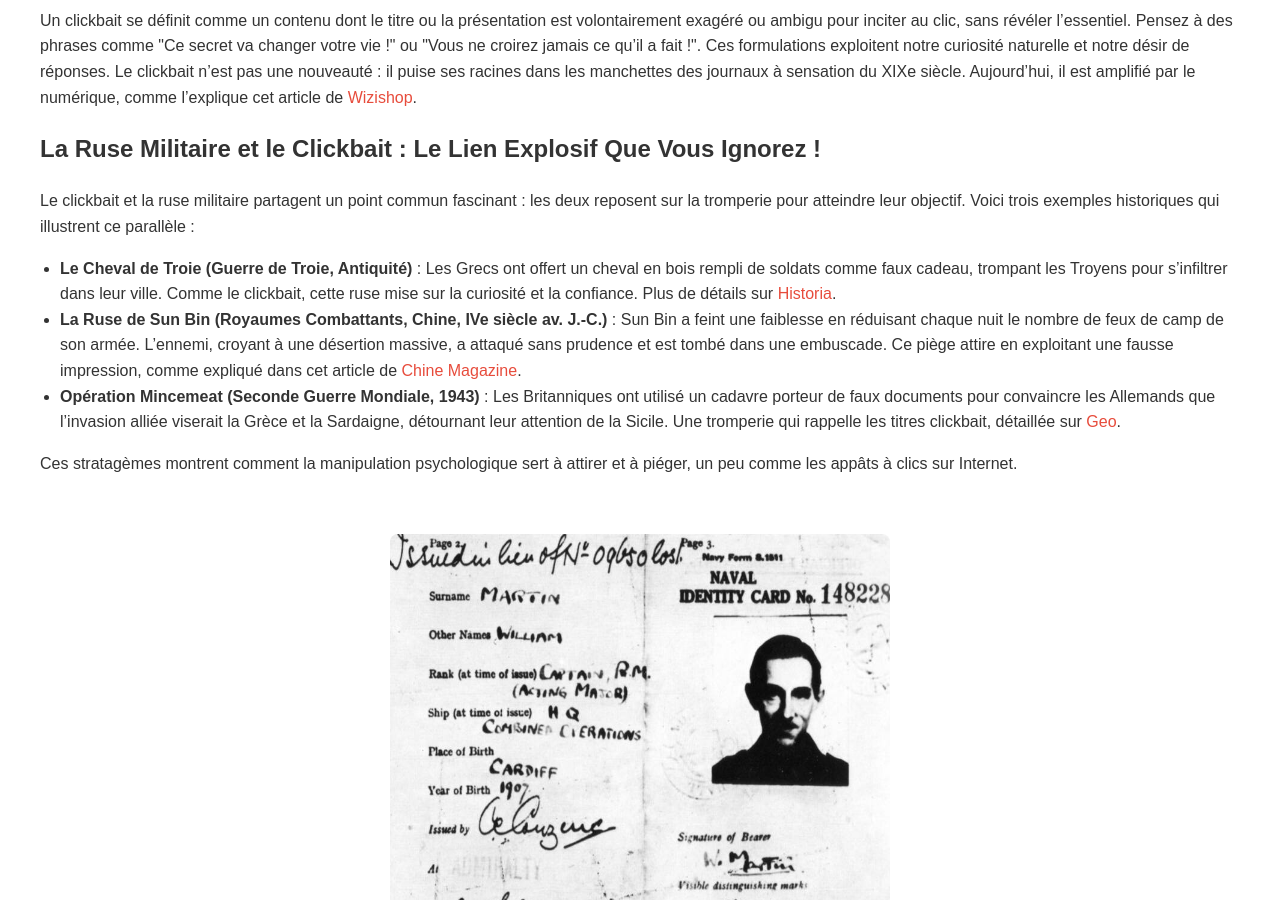
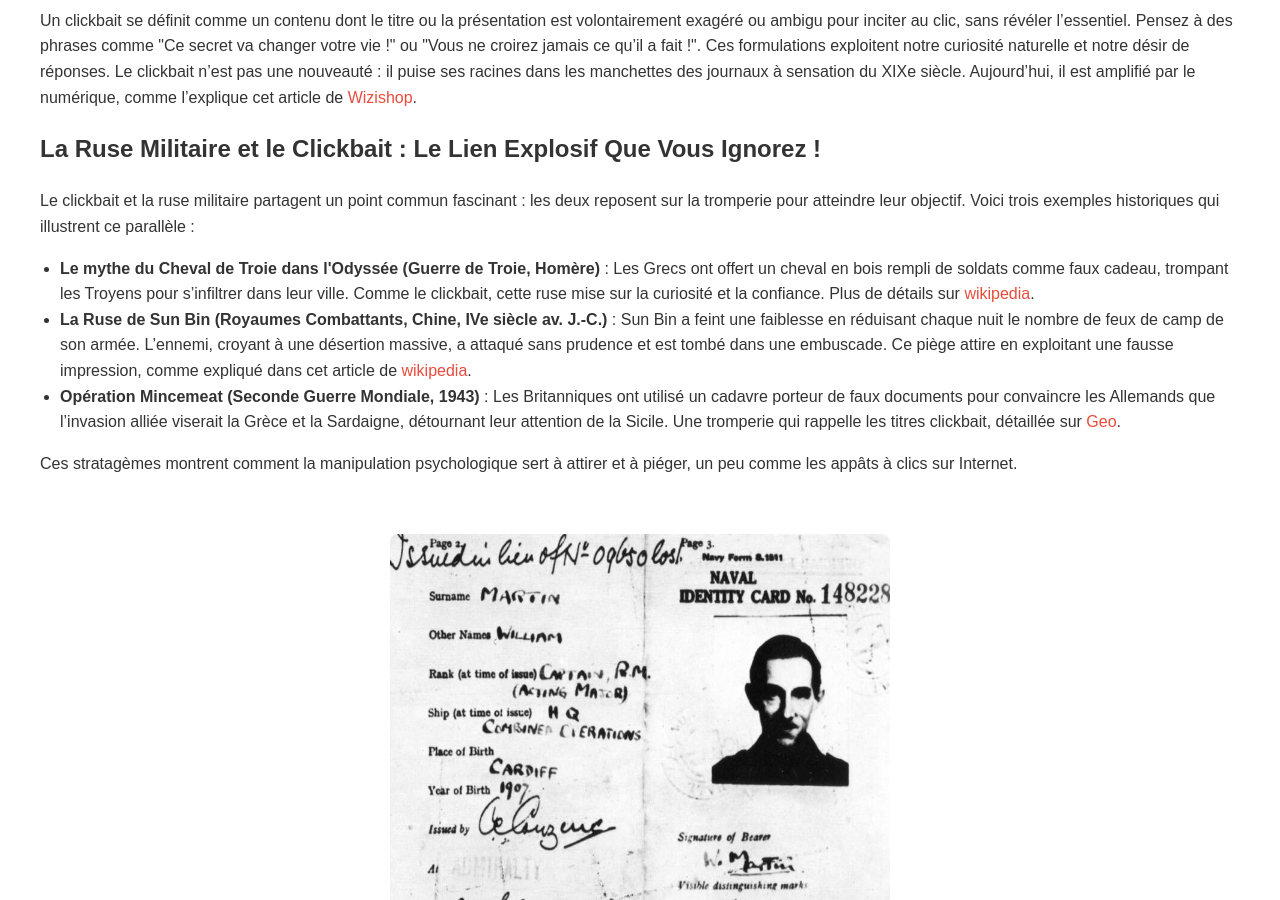
Before and after one commit to Anadema/Cognitive-Weaponization-Matrix, a Jekyll site: the page built from Techniques/04-Clickbait.md, in a window 1280 px wide and 900 px high, scrolled down 926 px. Built offline with Jekyll 4.4.1, drawn with Linux system fonts in a browser that asks for light colours; our own code applies the rules of GitHub Pages for plain Markdown files.

Commit message:
Update 04-Clickbait.md

```diff
--- a/Techniques/04-Clickbait.md
+++ b/Techniques/04-Clickbait.md
@@ -15,8 +15,8 @@
     <h2>La Ruse Militaire et le Clickbait : Le Lien Explosif Que Vous Ignorez !</h2>
     <p>Le clickbait et la ruse militaire partagent un point commun fascinant : les deux reposent sur la tromperie pour atteindre leur objectif. Voici trois exemples historiques qui illustrent ce parallèle :</p>
     <ul>
-        <li><strong>Le Cheval de Troie (Guerre de Troie, Antiquité)</strong> : Les Grecs ont offert un cheval en bois rempli de soldats comme faux cadeau, trompant les Troyens pour s’infiltrer dans leur ville. Comme le clickbait, cette ruse mise sur la curiosité et la confiance. Plus de détails sur <a href="https://www.historia.fr/mythologie/le-cheval-de-troie-une-ruse-légendaire">Historia</a>.</li>
-        <li><strong>La Ruse de Sun Bin (Royaumes Combattants, Chine, IVe siècle av. J.-C.)</strong> : Sun Bin a feint une faiblesse en réduisant chaque nuit le nombre de feux de camp de son armée. L’ennemi, croyant à une désertion massive, a attaqué sans prudence et est tombé dans une embuscade. Ce piège attire en exploitant une fausse impression, comme expliqué dans cet article de <a href="https://www.chine-magazine.com/sun-bin-le-stratege-oublie/">Chine Magazine</a>.</li>
+        <li><strong>Le mythe du Cheval de Troie dans l'Odyssée (Guerre de Troie, Homère)</strong> : Les Grecs ont offert un cheval en bois rempli de soldats comme faux cadeau, trompant les Troyens pour s’infiltrer dans leur ville. Comme le clickbait, cette ruse mise sur la curiosité et la confiance. Plus de détails sur <a href="https://fr.wikipedia.org/wiki/Cheval_de_Troie">wikipedia</a>.</li>
+        <li><strong>La Ruse de Sun Bin (Royaumes Combattants, Chine, IVe siècle av. J.-C.)</strong> : Sun Bin a feint une faiblesse en réduisant chaque nuit le nombre de feux de camp de son armée. L’ennemi, croyant à une désertion massive, a attaqué sans prudence et est tombé dans une embuscade. Ce piège attire en exploitant une fausse impression, comme expliqué dans cet article de <a href="https://fr.wikipedia.org/wiki/Sun_Bin">wikipedia</a>.</li>
         <li><strong>Opération Mincemeat (Seconde Guerre Mondiale, 1943)</strong> : Les Britanniques ont utilisé un cadavre porteur de faux documents pour convaincre les Allemands que l’invasion alliée viserait la Grèce et la Sardaigne, détournant leur attention de la Sicile. Une tromperie qui rappelle les titres clickbait, détaillée sur <a href="https://www.geo.fr/histoire/quest-ce-que-loperation-mincemeat-imaginee-pour-tromper-les-allemands-en-1943-209954">Geo</a>.</li>
     </ul>
     <p>Ces stratagèmes montrent comment la manipulation psychologique sert à attirer et à piéger, un peu comme les appâts à clics sur Internet.</p><br>
```
